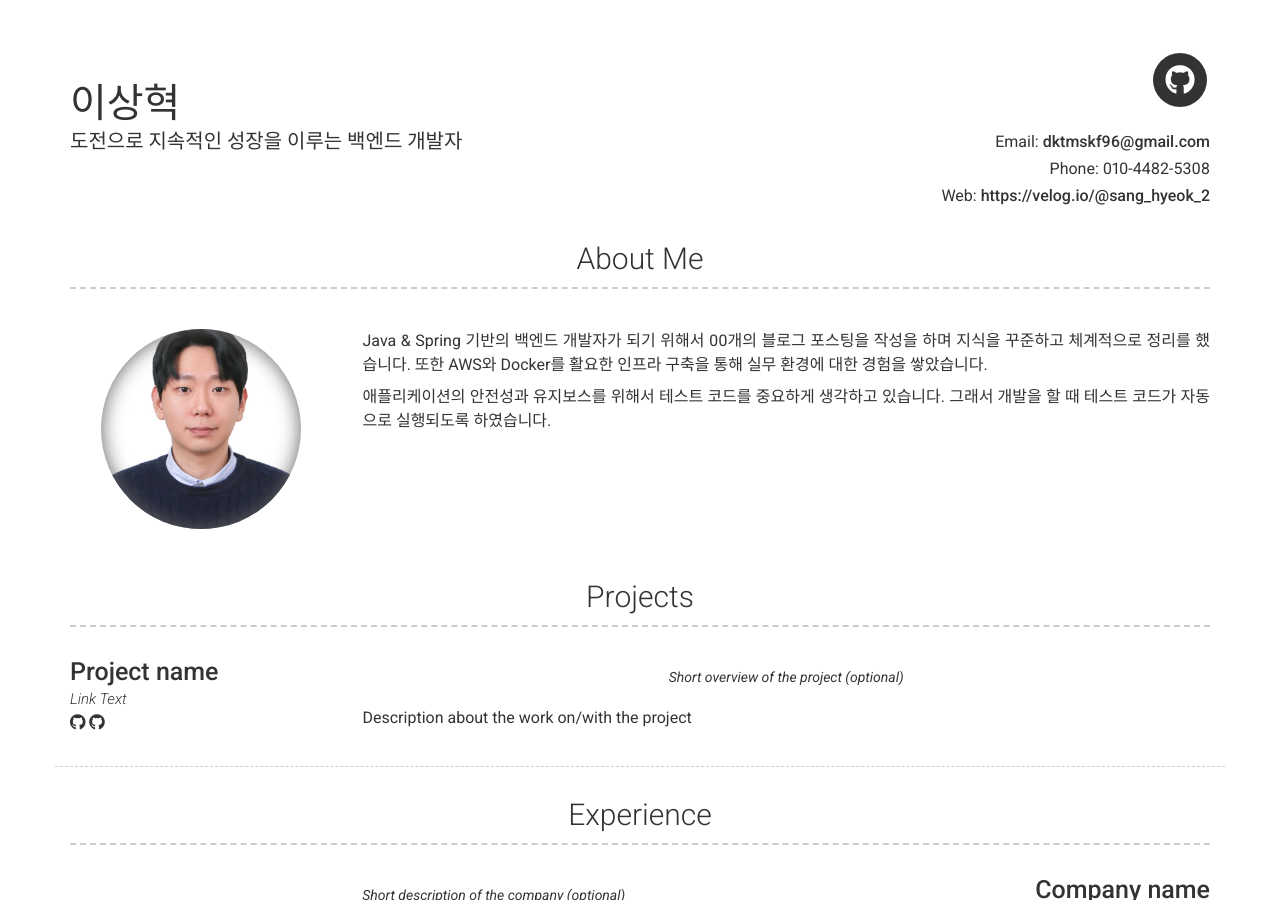
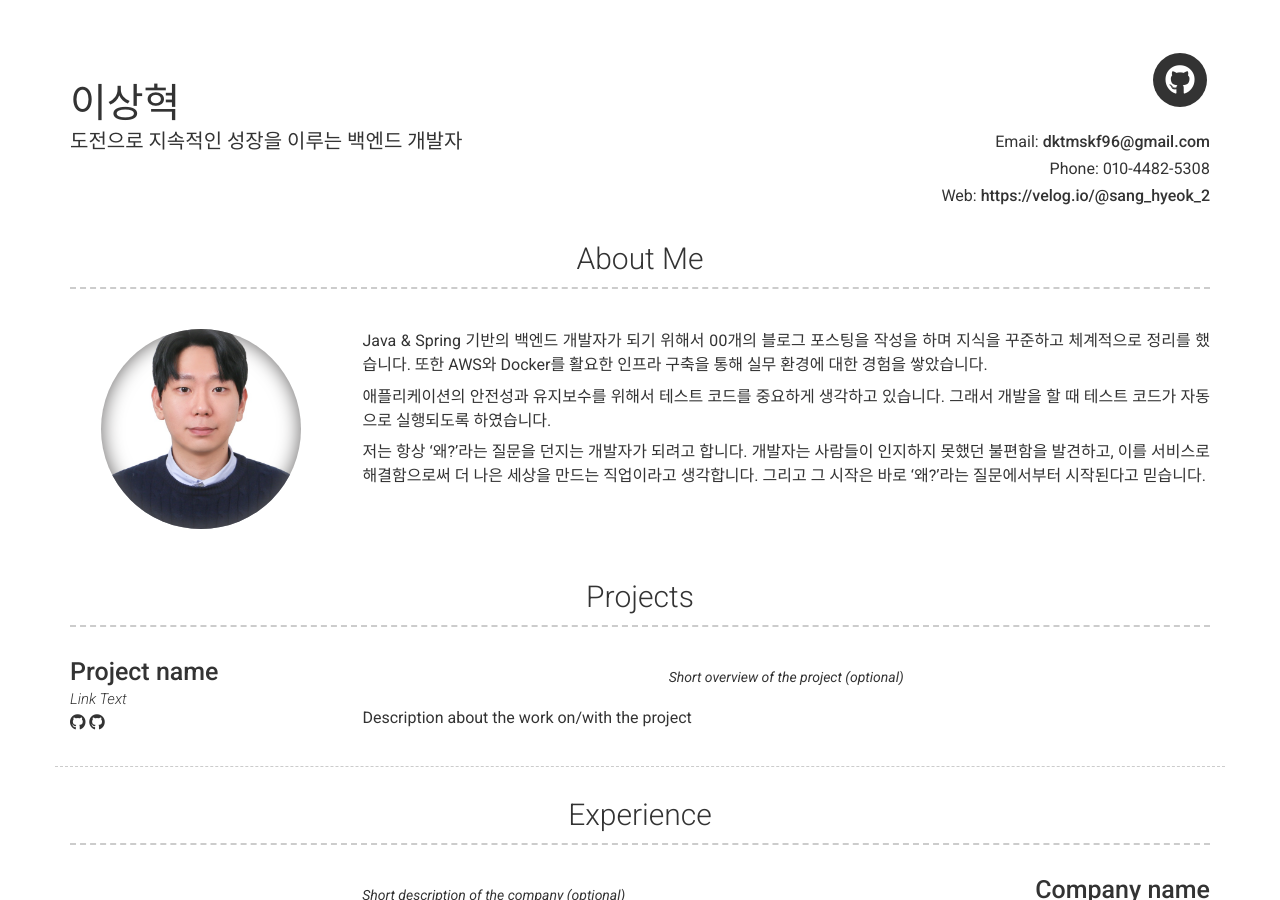
Before and after one commit to hyeok96/hyeok96.github.io, a Jekyll site: the page built from index.md, in a window 1280 px wide and 900 px high. Built offline with Jekyll 4.4.1, drawn with Linux system fonts in a browser that asks for light colours; nearby versions of some CDN libraries.

Commit message:
about me 수정

```diff
--- a/_config.yml
+++ b/_config.yml
@@ -54,7 +54,11 @@ about_profile_image: images/resume.jpeg
 about_content: | # this will include new lines to allow paragraphs
     Java & Spring 기반의 백엔드 개발자가 되기 위해서 00개의 블로그 포스팅을 작성을 하며 지식을 꾸준하고 체계적으로 정리를 했습니다. 또한 AWS와 Docker를 활요한 인프라 구축을 통해 실무 환경에 대한 경험을 쌓았습니다.
 
-    애플리케이션의 안전성과 유지보스를 위해서 테스트 코드를 중요하게 생각하고 있습니다. 그래서 개발을 할 때 테스트 코드가 자동으로 실행되도록 하였습니다.
+    애플리케이션의 안전성과 유지보수를 위해서 테스트 코드를 중요하게 생각하고 있습니다. 그래서 개발을 할 때 테스트 코드가 자동으로 실행되도록 하였습니다.
+
+    저는 항상 '왜?'라는 질문을 던지는 개발자가 되려고 합니다. 개발자는 사람들이 인지하지 못했던 불편함을 발견하고, 이를 서비스로 해결함으로써 더 나은 세상을 만드는 직업이라고 생각합니다. 그리고 그 시작은 바로 '왜?'라는 질문에서부터 시작된다고 믿습니다.
+
+
 
 
 
```
